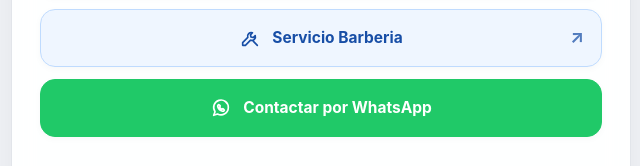
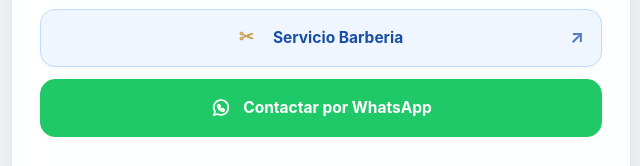
Before and after one commit to soportechdesk-star/jonathan-cv, a plain HTML site: page index.html in a window 1280 px wide. Shown: the part 521-687 px from the top of the page, 319-959 px from the left. Drawn offline with Linux system fonts and the light colour scheme.

Commit message:
Add files via upload

```diff
--- a/index.html
+++ b/index.html
@@ -59,10 +59,9 @@
                    target="_blank"
                    rel="noopener"
                    aria-label="Visitar mi página de Servicio Técnico">
-                    <svg class="button-icon" viewBox="0 0 24 24" aria-hidden="true">
-                        <path d="M14.7 6.3a4 4 0 0 0-5.1 5.1L4 17v3h3l5.6-5.6a4 4 0 0 0 5.1-5.1l-2.2 2.2-2.4-.6-.6-2.4 2.2-2.2Z"/>
-                        <path d="m15.5 15.5 4.5 4.5"/>
-                    </svg>
+                    <span class="service-icon" aria-hidden="true">
+                        ✂
+                    </span>
                     <span>Servicio Barberia</span>
                     <span class="button-arrow" aria-hidden="true">↗</span>
                 </a>
--- a/style.css
+++ b/style.css
@@ -388,3 +388,14 @@
         border-color: #1e4b82;
     }
 }
+
+
+/* Icono de barbería para el botón "Servicio Barberia" */
+.service-icon {
+  display: inline-flex;
+  align-items: center;
+  justify-content: center;
+  margin-right: 8px;
+  font-size: 18px;
+  color: #c9a45c;
+}
```
Also changed, not shown: 1 other file.
